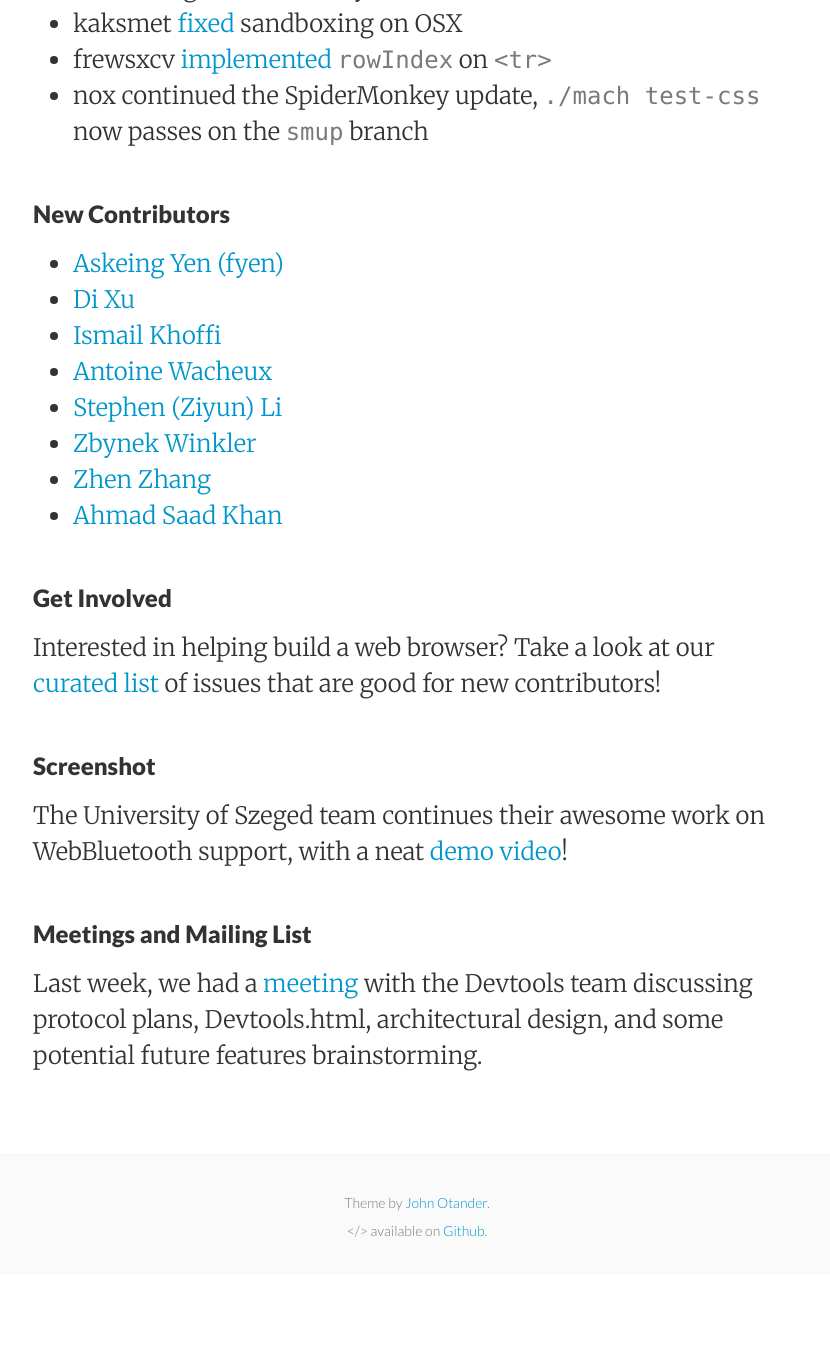
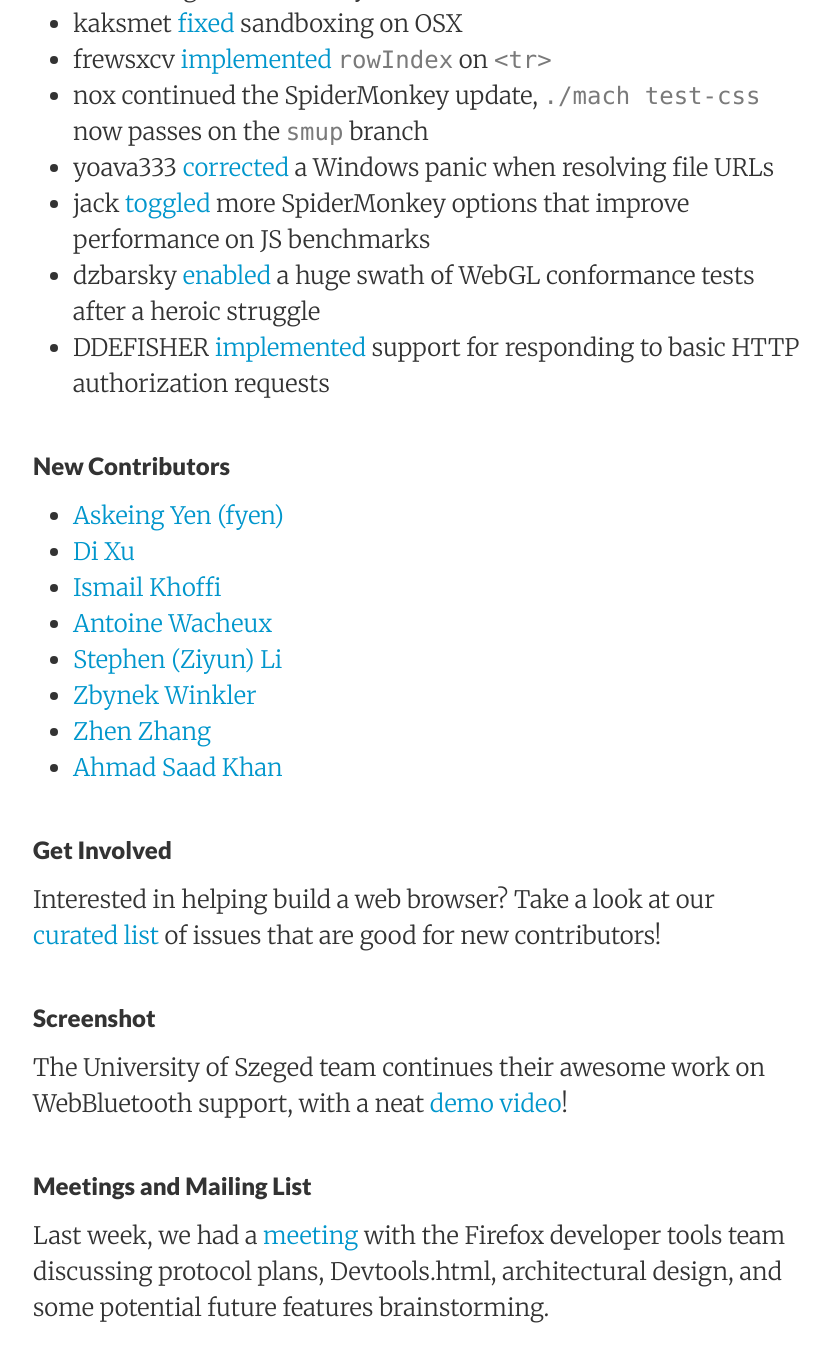
Before and after one commit to servo/blog.servo.org, a Jekyll site: the page built from _posts/2016-04-18-twis-60.md, in a window 1280 px wide and 1400 px high, scrolled down 1623 px. Shown: the top 1362 px of the window, without its empty margins (223-1053 px from the left). Built offline with Jekyll 4.4.1, drawn with Linux system fonts in a browser that asks for light colours; before the commit the page ends 2898 px from its top, so only the background shows below that; some of the changed text lies outside the part shown.

Commit message:
More notable things.

```diff
--- a/_posts/2016-04-18-twis-60.md
+++ b/_posts/2016-04-18-twis-60.md
@@ -18,7 +18,7 @@
 
 ### Notable Additions
 
- - KiChjang [added](https://github.com/servo/webrender_traits/pull/40) stencil WebGL commands
+ - KiChjang [implemented](https://github.com/servo/servo/pull/10189) the CORS Preflight Fetch algorithm
  - mbrubeck [fixed](https://github.com/servo/servo/pull/10655) some margin collapse code in layout
  - larsberg [added](https://github.com/servo/saltfs/pull/320) a Windows buildbot
  - notriddle [avoided](https://github.com/servo/servo/pull/10637) propagation of floated layout elements into or out of absolutely positioned ones
@@ -35,6 +35,10 @@
  - kaksmet [fixed](https://github.com/servo/servo/pull/10496) sandboxing on OSX
  - frewsxcv [implemented](https://github.com/servo/servo/pull/10510) `rowIndex` on `<tr>`
  - nox continued the SpiderMonkey update, `./mach test-css` now passes on the [`smup`](https://github.com/servo/servo/compare/smup) branch
+ - yoava333 [corrected](https://github.com/servo/rust-url/pull/185) a Windows panic when resolving file URLs
+ - jack [toggled](https://github.com/servo/servo/pull/10445) more SpiderMonkey options that improve performance on JS benchmarks
+ - dzbarsky [enabled](https://github.com/servo/servo/pull/10373) a huge swath of WebGL conformance tests after a heroic struggle
+ - DDEFISHER [implemented](https://github.com/servo/servo/pull/10328) support for responding to basic HTTP authorization requests
 
 ### New Contributors
 
@@ -57,4 +61,4 @@
 
 ### Meetings and Mailing List
 
-Last week, we had a [meeting](https://github.com/servo/servo/wiki/Meeting-Devtools-Servo-2) with the Devtools team discussing protocol plans, Devtools.html, architectural design, and some potential future features brainstorming.
+Last week, we had a [meeting](https://github.com/servo/servo/wiki/Meeting-Devtools-Servo-2) with the Firefox developer tools team discussing protocol plans, Devtools.html, architectural design, and some potential future features brainstorming.
```
Also changed, not shown: other parts of _posts/2016-04-18-twis-60.md (+1 -1 lines).
